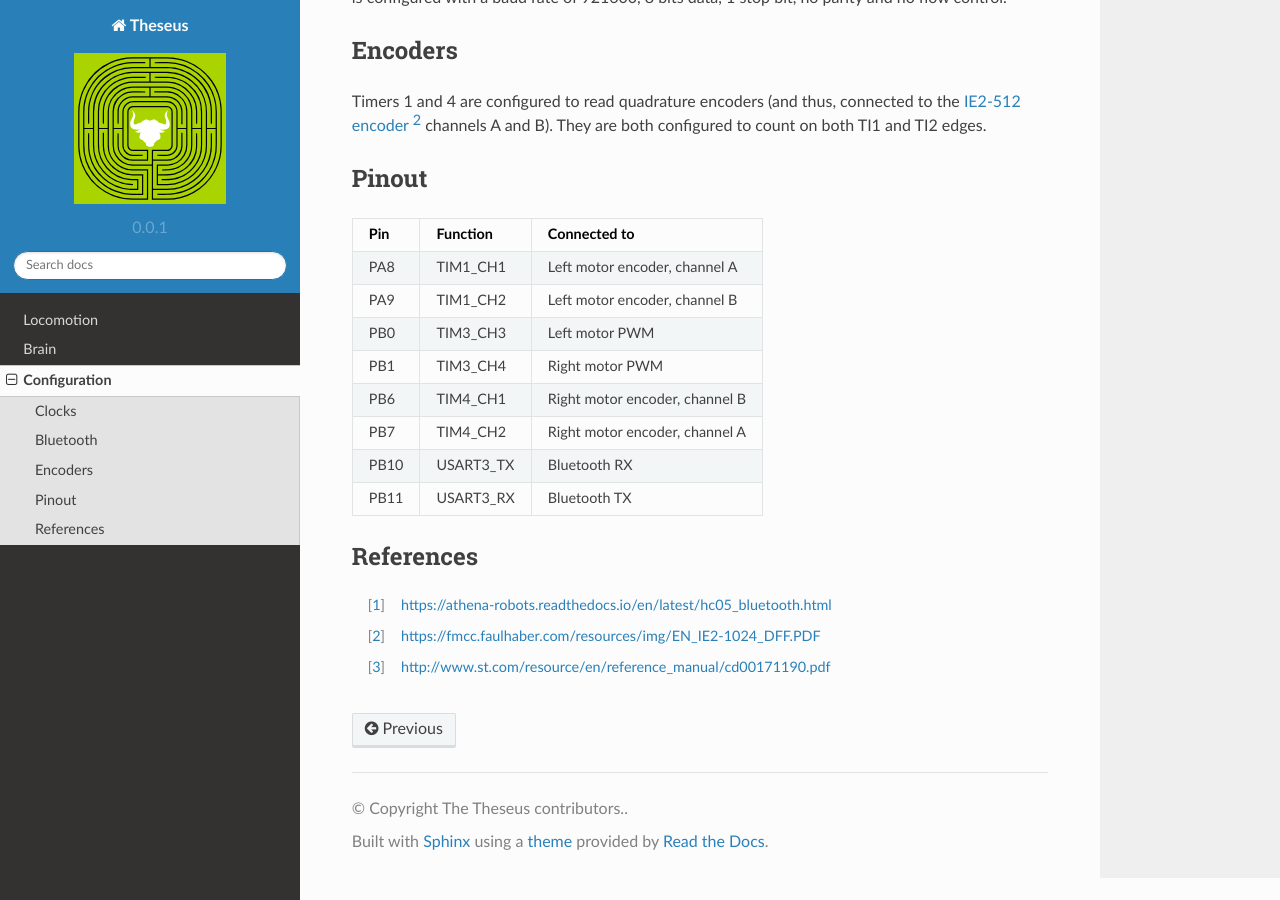
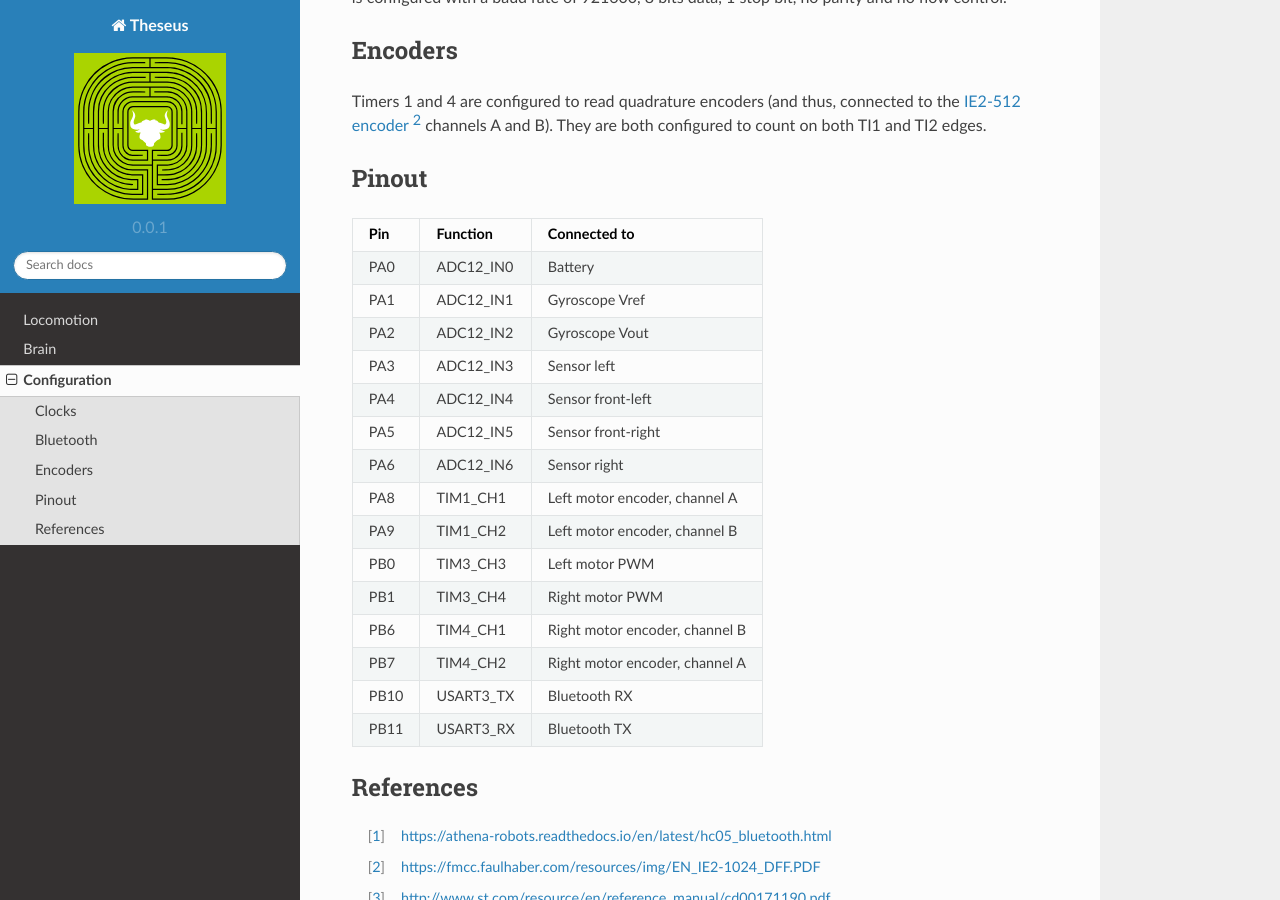
Before and after one commit to Bulebots/bulebule, a Sphinx documentation site: the page built from docs/source/configuration.rst, in a window 1280 px wide and 900 px high, scrolled down 430 px. Built offline with Sphinx 7.4.7 and the Read the Docs theme 2.0.0, drawn with Linux system fonts in a browser that asks for light colours.

Commit message:
Preliminar pinout for ADC inputs

```diff
--- a/docs/source/configuration.rst
+++ b/docs/source/configuration.rst
@@ -45,6 +45,13 @@ Pinout
 ====  =========  ==============================
 Pin   Function   Connected to
 ====  =========  ==============================
+PA0   ADC12_IN0  Battery
+PA1   ADC12_IN1  Gyroscope Vref
+PA2   ADC12_IN2  Gyroscope Vout
+PA3   ADC12_IN3  Sensor left
+PA4   ADC12_IN4  Sensor front-left
+PA5   ADC12_IN5	 Sensor front-right
+PA6   ADC12_IN6  Sensor right
 PA8   TIM1_CH1   Left motor encoder, channel A
 PA9   TIM1_CH2   Left motor encoder, channel B
 PB0   TIM3_CH3   Left motor PWM
```
